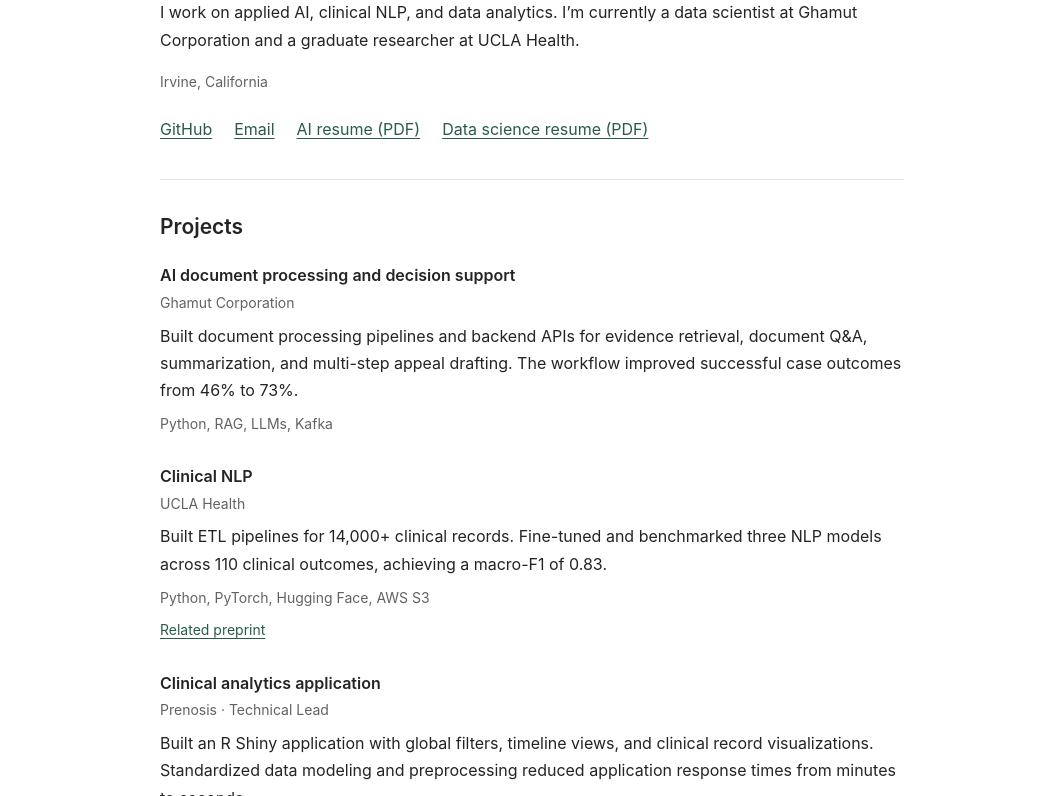
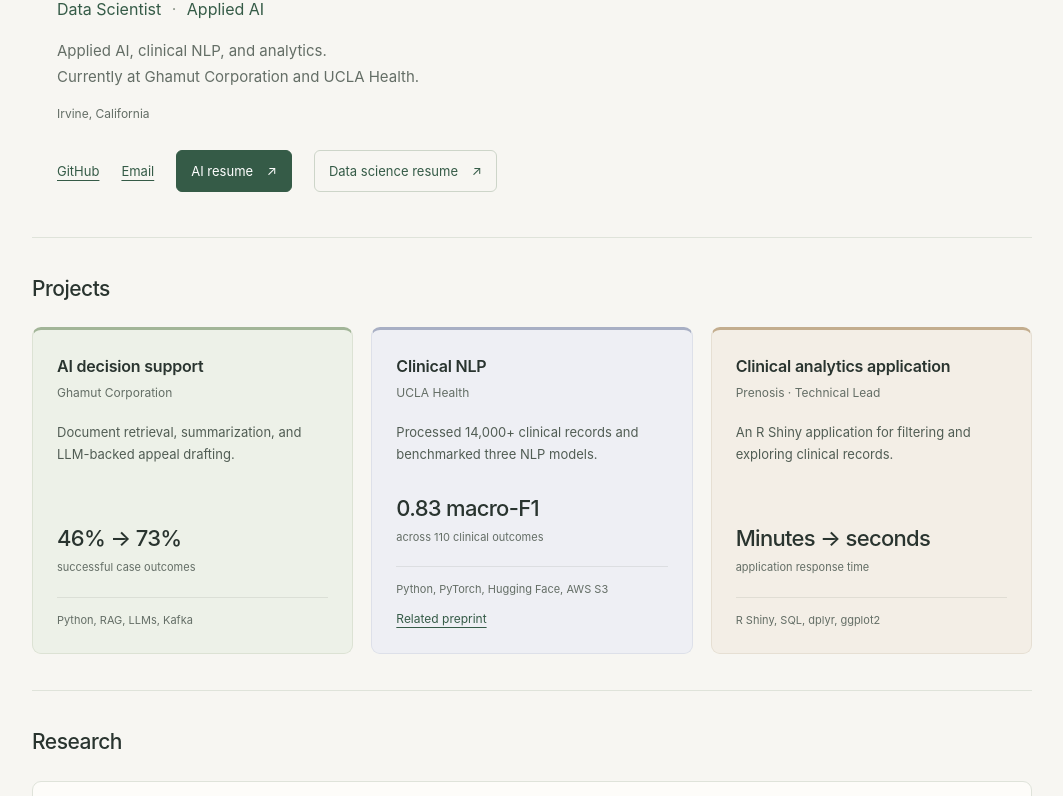
Before and after one commit to HaileyXue/HaileyXue.github.io, a plain HTML site: page index.html in a window 1280 px wide. Shown: the part 226-1022 px from the top of the page, without its empty margins (108-1171 px from the left). Drawn offline with Linux system fonts and the light colour scheme.

Commit message:
Restore restrained visual design with concise portfolio content

```diff
--- a/index.html
+++ b/index.html
@@ -4,7 +4,7 @@
   <meta charset="utf-8">
   <meta name="viewport" content="width=device-width, initial-scale=1">
   <meta name="description" content="Hailey Xue — data scientist working across applied AI, clinical NLP, and analytics. Explore selected projects, research, and experience.">
-  <meta name="theme-color" content="#ffffff">
+  <meta name="theme-color" content="#f7f6f2">
   <meta property="og:title" content="Hailey Xue — Data Scientist & Applied AI">
   <meta property="og:description" content="Selected projects, research, and experience in applied AI, clinical NLP, and analytics.">
   <meta property="og:type" content="website">
@@ -28,38 +28,43 @@
   <main id="main">
     <section class="intro" aria-labelledby="name">
       <h1 id="name">Hailey Xue</h1>
-      <p class="role">Data Scientist</p>
-      <p>I work on applied AI, clinical NLP, and data analytics. I’m currently a data scientist at Ghamut Corporation and a graduate researcher at UCLA Health.</p>
+      <p class="role">Data Scientist <span>·</span> Applied AI</p>
+      <p>Applied AI, clinical NLP, and analytics.<br>Currently at Ghamut Corporation and UCLA Health.</p>
       <p class="muted">Irvine, California</p>
       <div class="links">
         <a href="https://github.com/HaileyXue">GitHub</a>
         <a href="mailto:xuexd0211@g.ucla.edu">Email</a>
-        <a href="resume/resume_sum2026_AI_focused.pdf">AI resume (PDF)</a>
-        <a href="resume/resume_sum2026_traditional_data_scientist.pdf">Data science resume (PDF)</a>
+        <a class="resume-link" href="resume/resume_sum2026_AI_focused.pdf">AI resume <span aria-hidden="true">↗</span></a>
+        <a class="resume-link secondary" href="resume/resume_sum2026_traditional_data_scientist.pdf">Data science resume <span aria-hidden="true">↗</span></a>
       </div>
     </section>
 
     <section id="projects" aria-labelledby="projects-title">
       <h2 id="projects-title">Projects</h2>
+      <div class="project-grid">
       <article>
-        <h3>AI document processing and decision support</h3>
+        <h3>AI decision support</h3>
         <p class="meta">Ghamut Corporation</p>
-        <p>Built document processing pipelines and backend APIs for evidence retrieval, document Q&amp;A, summarization, and multi-step appeal drafting. The workflow improved successful case outcomes from 46% to 73%.</p>
+        <p>Document retrieval, summarization, and LLM-backed appeal drafting.
+        </p><p class="result"><strong>46% → 73%</strong><span>successful case outcomes</span></p>
         <p class="tools">Python, RAG, LLMs, Kafka</p>
       </article>
       <article>
         <h3>Clinical NLP</h3>
         <p class="meta">UCLA Health</p>
-        <p>Built ETL pipelines for 14,000+ clinical records. Fine-tuned and benchmarked three NLP models across 110 clinical outcomes, achieving a macro-F1 of 0.83.</p>
+        <p>Processed 14,000+ clinical records and benchmarked three NLP models.
+        </p><p class="result"><strong>0.83 macro-F1</strong><span>across 110 clinical outcomes</span></p>
         <p class="tools">Python, PyTorch, Hugging Face, AWS S3</p>
         <a href="#research">Related preprint</a>
       </article>
       <article>
         <h3>Clinical analytics application</h3>
         <p class="meta">Prenosis · Technical Lead</p>
-        <p>Built an R Shiny application with global filters, timeline views, and clinical record visualizations. Standardized data modeling and preprocessing reduced application response times from minutes to seconds.</p>
+        <p>An R Shiny application for filtering and exploring clinical records.
+        </p><p class="result"><strong>Minutes → seconds</strong><span>application response time</span></p>
         <p class="tools">R Shiny, SQL, dplyr, ggplot2</p>
       </article>
+      </div>
     </section>
 
     <section id="research" aria-labelledby="research-title">
@@ -67,7 +72,7 @@
       <article>
         <h3><a href="https://www.medrxiv.org/content/10.64898/2026.08.20.26360921v1.full">Large-Scale Psychiatric Concept Extraction from Electronic Health Records: A Comparative Study of Encoder-Based Language Models</a></h3>
         <p class="meta">medRxiv · August 2026 · Preprint, not peer reviewed</p>
-        <p>Research on extracting psychiatric concepts from Spanish-language clinical notes using encoder-based language models. Published under Xiaodong Xue.</p>
+        <p>Published under Xiaodong Xue.</p>
       </article>
     </section>
 
--- a/styles.css
+++ b/styles.css
@@ -1,49 +1,61 @@
 * { box-sizing: border-box; }
-:root { color-scheme: light; }
-body {
-  max-width: 800px;
-  margin: 0 auto;
-  padding: 0 28px;
-  background: #fff;
-  color: #242424;
-  font: 16px/1.7 -apple-system, BlinkMacSystemFont, "Segoe UI", sans-serif;
-}
-a { color: #285c48; text-underline-offset: 3px; }
+:root { color-scheme: light; --paper: #f7f6f2; --ink: #29342f; --muted: #646e66; --green: #355b47; --line: #dfe3da; }
+body { max-width: 1080px; margin: 0 auto; padding: 0 40px; background: var(--paper); color: var(--ink); font: 15px/1.7 -apple-system, BlinkMacSystemFont, "Segoe UI", sans-serif; -webkit-font-smoothing: antialiased; }
+a { color: var(--green); text-underline-offset: 4px; }
 a:hover { text-decoration-thickness: 2px; }
-a:focus-visible { outline: 2px solid #285c48; outline-offset: 5px; }
-.site-header { display: flex; justify-content: space-between; align-items: center; gap: 20px; padding: 25px 0; border-bottom: 1px solid #e5e5e5; }
-.site-name { font-weight: 600; color: inherit; text-decoration: none; }
-nav, .links { display: flex; flex-wrap: wrap; gap: 10px 22px; }
-nav { font-size: 14px; }
-nav a { color: #555; text-decoration: none; }
-nav a:hover { text-decoration: underline; }
-section { padding: 32px 0; border-bottom: 1px solid #e5e5e5; scroll-margin-top: 24px; }
-.intro { padding: 48px 0 36px; }
+a:focus-visible { outline: 2px solid var(--green); outline-offset: 5px; }
+.site-header { display: flex; justify-content: space-between; align-items: center; gap: 20px; padding: 28px 0; border-bottom: 1px solid var(--line); }
+.site-name { font-weight: 650; font-size: 18px; letter-spacing: -.5px; color: inherit; text-decoration: none; }
+nav, .links { display: flex; flex-wrap: wrap; align-items: center; gap: 12px 24px; }
+nav { font-size: 13px; }
+nav a { color: var(--muted); text-decoration: none; }
+nav a:hover { color: var(--green); text-decoration: underline; }
+section { padding: 36px 0; border-bottom: 1px solid var(--line); scroll-margin-top: 24px; }
+.intro { position: relative; padding: 56px 0 45px 25px; }
+.intro::before { content: ""; position: absolute; left: 0; top: 61px; width: 3px; height: 72px; background: #8ca48c; border-radius: 2px; }
 h1, h2, h3, p { margin: 0; }
-h1 { font-size: 36px; line-height: 1.25; letter-spacing: -1px; font-weight: 600; }
-h2 { font-size: 21px; line-height: 1.4; margin-bottom: 22px; font-weight: 600; }
-h3 { font-size: 16px; line-height: 1.6; font-weight: 600; }
+h1 { font-family: Georgia, "Times New Roman", serif; font-size: clamp(42px, 6vw, 58px); line-height: 1.15; letter-spacing: -2px; font-weight: 400; }
+h2 { font-size: 21px; line-height: 1.4; margin-bottom: 24px; font-weight: 550; letter-spacing: -.5px; }
+h3 { font-size: 16px; line-height: 1.5; font-weight: 600; letter-spacing: -.2px; }
 p { margin-top: 8px; }
-.role { margin-top: 6px; font-size: 19px; color: #555; }
-.intro > p:not(.role) { margin-top: 16px; }
-.intro .links { margin-top: 22px; }
-.muted, .meta, .tools { color: #626262; font-size: 14px; }
-article + article { margin-top: 28px; }
-article .meta { margin-top: 2px; }
-article > a { display: inline-block; margin-top: 8px; font-size: 14px; }
+.role { margin-top: 12px; font-size: 16px; color: var(--green); }
+.role span { margin-inline: 6px; color: #899487; }
+.intro > p:not(.role) { margin-top: 15px; color: var(--muted); }
+.intro .links { margin-top: 25px; font-size: 13px; gap: 12px 22px; }
+.resume-link { padding: 9px 14px; background: var(--green); border: 1px solid var(--green); color: #fff; text-decoration: none; border-radius: 6px; }
+.resume-link span { margin-left: 10px; }
+.resume-link:hover { background: #284535; color: #fff; }
+.resume-link.secondary { color: var(--green); background: transparent; border-color: #cdd5c9; }
+.resume-link.secondary:hover { background: #e9ede4; }
+.muted, .meta, .tools { color: var(--muted); font-size: 12px; }
+.project-grid { display: grid; grid-template-columns: repeat(3, minmax(0, 1fr)); gap: 18px; }
+.project-grid article { padding: 24px; border: 1px solid #dce2d4; border-top: 3px solid #a2b598; border-radius: 9px; background: #edf1e8; display: flex; flex-direction: column; align-items: flex-start; }
+.project-grid article:nth-child(2) { background: #eeeff4; border-color: #dde0e9; border-top-color: #a8afc4; }
+.project-grid article:nth-child(3) { background: #f3eee6; border-color: #e6dfd3; border-top-color: #c3ad8e; }
+.project-grid article > p:not(.meta):not(.tools):not(.result) { font-size: 13px; color: #515d54; margin-top: 17px; margin-bottom: 20px; }
+.project-grid .meta { margin-top: 5px; }
+.result { margin-top: auto; padding-top: 8px; }
+.result strong { display: block; font-size: 22px; font-weight: 550; letter-spacing: -.7px; line-height: 1.4; }
+.result span { display: block; color: var(--muted); font-size: 11px; margin-top: 4px; }
+.project-grid .tools { margin-top: 20px; padding-top: 13px; border-top: 1px solid #29342f18; width: 100%; font-size: 11px; }
+article > a { display: inline-block; margin-top: 10px; font-size: 12px; }
+#research article { background: #fdfcf9; border: 1px solid var(--line); border-radius: 9px; padding: 24px 28px; }
+#research h3 { max-width: 800px; font-family: Georgia, "Times New Roman", serif; font-size: 21px; font-weight: 400; line-height: 1.45; }
+#research h3 a { color: var(--ink); text-decoration: none; }
+#research h3 a:hover { text-decoration: underline; }
+#research article > p:last-child { font-size: 12px; color: var(--muted); }
+#research .meta { margin-top: 12px; color: var(--green); }
 .entry { display: flex; justify-content: space-between; align-items: baseline; gap: 12px 24px; }
-.entry + .entry { margin-top: 22px; }
-.entry p { margin-top: 2px; }
-.entry > .meta { flex-shrink: 0; }
-footer { padding: 25px 0; color: #626262; font-size: 13px; }
-.skip-link { position: absolute; top: -100px; padding: 10px; background: #fff; }
+.entry + .entry { margin-top: 21px; }
+.entry p { margin-top: 2px; color: var(--muted); font-size: 13px; }
+.entry > .meta { flex-shrink: 0; font-size: 12px; }
+section[aria-labelledby="skills-title"] p { color: var(--muted); font-size: 13px; }
+section[aria-labelledby="skills-title"] strong { color: var(--ink); font-weight: 550; }
+#contact { display: flex; align-items: center; justify-content: space-between; gap: 20px; }
+#contact h2 { margin: 0; }
+#contact .links { font-size: 13px; }
+footer { padding: 23px 0; color: var(--muted); font-size: 11px; }
+.skip-link { position: absolute; top: -100px; padding: 10px; background: #fff; z-index: 2; }
 .skip-link:focus { top: 10px; }
-@media (max-width: 560px) {
-  body { padding: 0 20px; font-size: 15px; }
-  .site-header { align-items: flex-start; flex-direction: column; gap: 12px; padding: 20px 0; }
-  nav { gap: 18px; }
-  .intro { padding-top: 34px; }
-  h1 { font-size: 32px; }
-  .entry { flex-direction: column; gap: 2px; }
-  .links { gap: 10px 18px; }
-}
+@media (max-width: 800px) { body { padding: 0 28px; } .project-grid { grid-template-columns: 1fr; } .project-grid article { padding: 22px; } .project-grid article > p:not(.meta):not(.tools):not(.result) { margin-bottom: 12px; } .result { margin-top: 0; } }
+@media (max-width: 560px) { body { padding: 0 20px; } .site-header { align-items: flex-start; flex-direction: column; gap: 13px; padding: 20px 0; } nav { gap: 20px; } .intro { padding: 38px 0 32px 18px; } .intro::before { top: 42px; height: 60px; } .intro .links { gap: 12px 16px; } .entry { flex-direction: column; gap: 2px; } #research article { padding: 21px; } #research h3 { font-size: 19px; } #contact { align-items: flex-start; flex-direction: column; gap: 14px; } section { padding-block: 30px; } }
```
Also changed, not shown: 1 other file.
